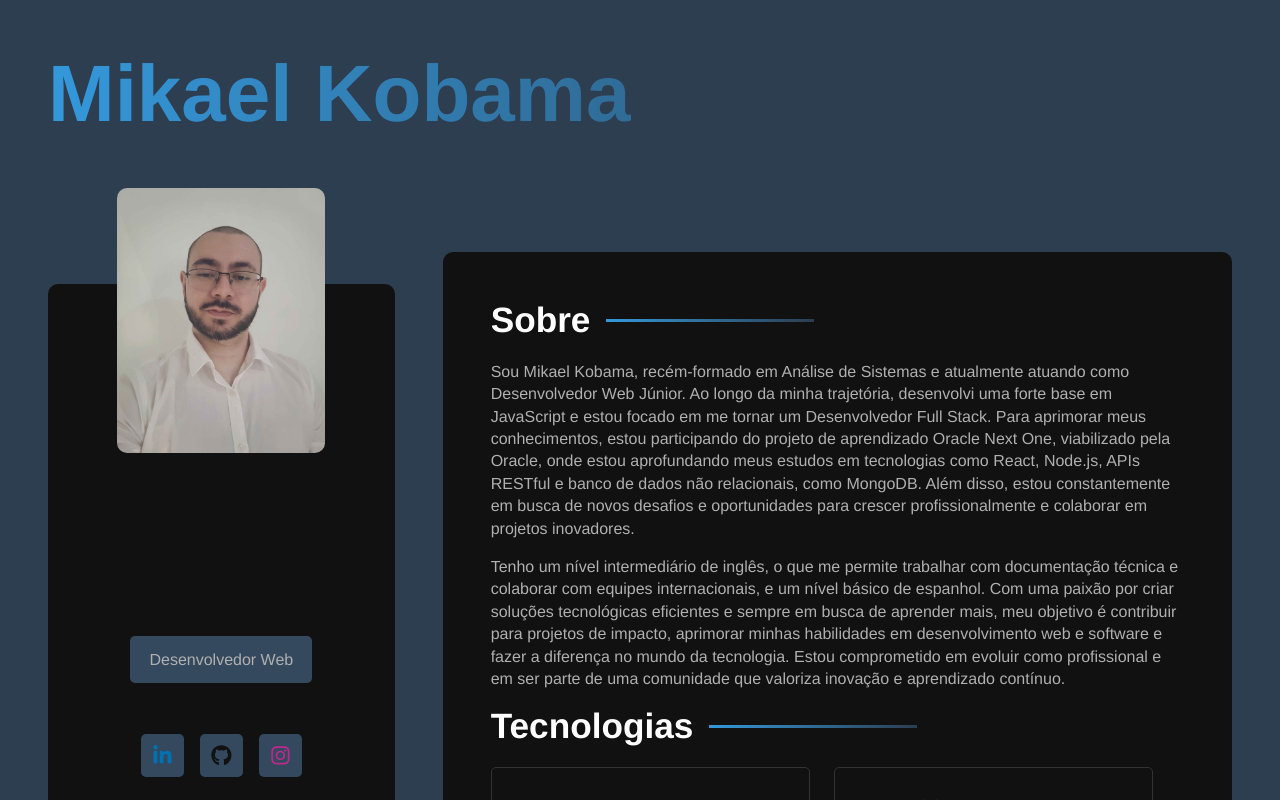
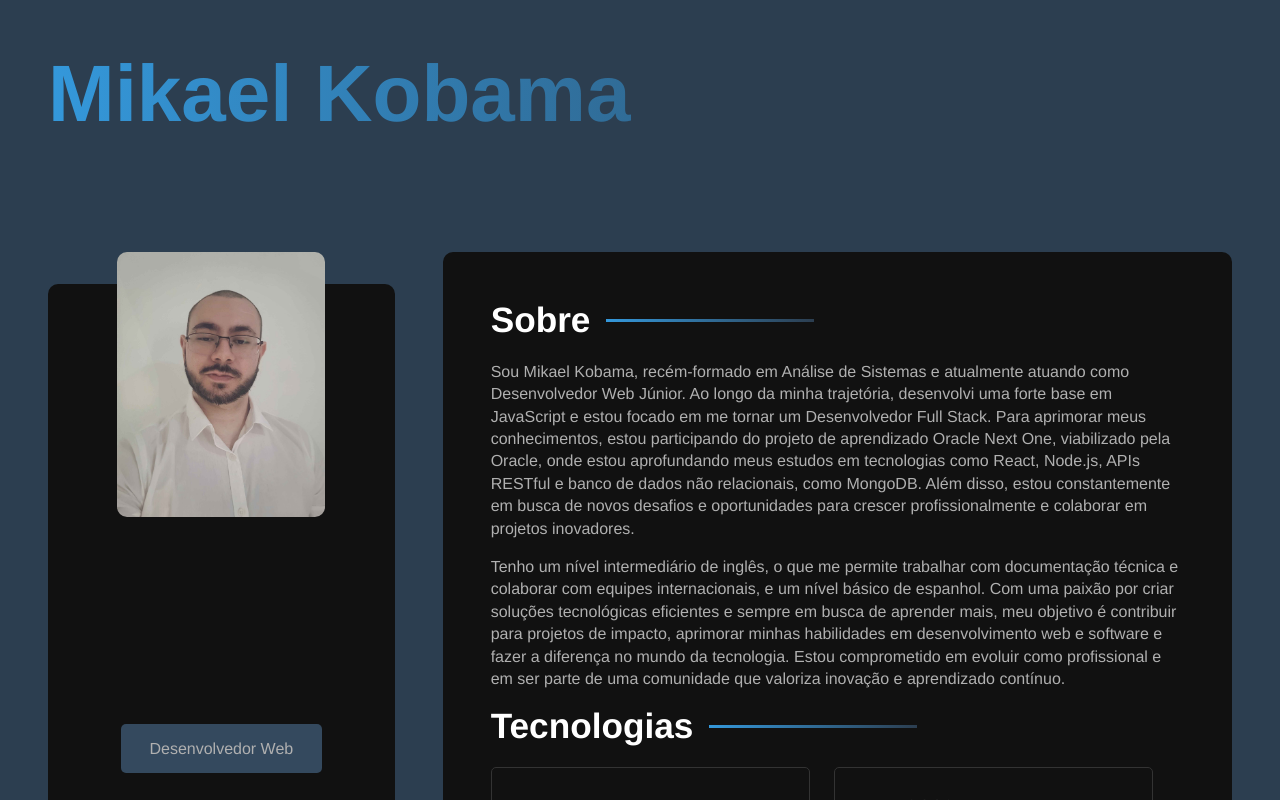
Before and after one commit to Mikael-Kobama/portfolio-react, a React (Vite) app: page / in a window 1280 px wide. Shown: the top 800 px of the page. Built offline with nearby package versions, Linux system fonts and the light colour scheme.

Commit message:
update vercel 2.6

```diff
--- a/src/styles/components/sidebar.sass
+++ b/src/styles/components/sidebar.sass
@@ -19,14 +19,14 @@ img
   max-width: 60%
   border-radius: variables.$container-border-radius
   position: absolute
-  top: -6rem // Ajuste para subir um pouco a imagem e deixá-la mais próxima do título
+  top: -2rem // Ajuste para subir um pouco a imagem e deixá-la mais próxima do título
 
 .title
   color: variables.$text-color-secondary
   background-color: variables.$bg-color-secondary
   border-radius: variables.$card-border-radius
-  margin-top: 20.5rem // Diminui a margem superior para deixar o título mais próximo da imagem
-  padding: .91rem 1.2rem
+  margin-top: 26rem // Diminui a margem superior para deixar o título mais próximo da imagem
+  padding: .98rem 1.8rem
 
 .btn
   @include mixins.btn
```
